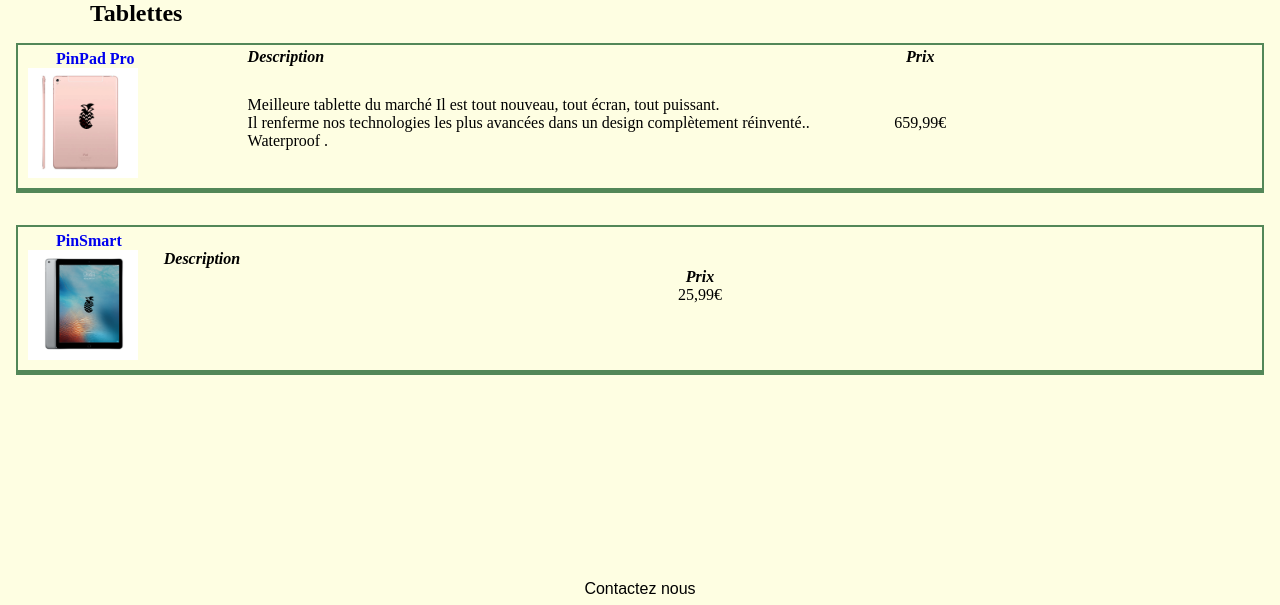
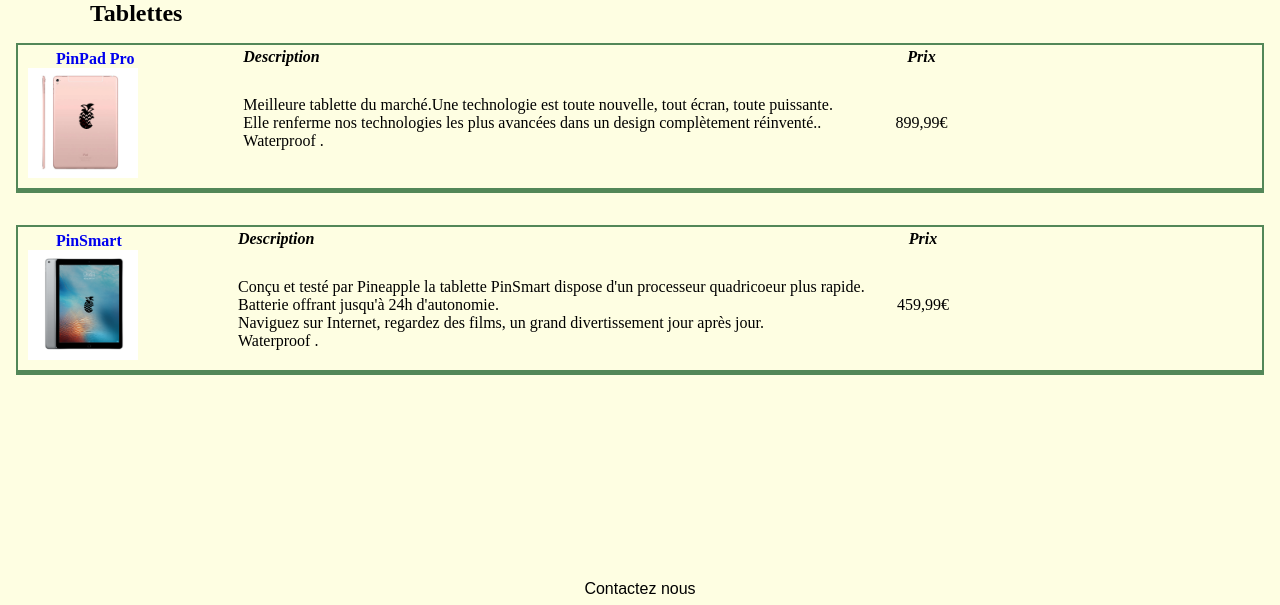
Before and after one commit to perrinesm/ProjectTW, a PHP site: page /tabTab.php in a window 1280 px wide. Shown: the part 195-800 px from the top of the page. Run offline with PHP 8.4, Linux system fonts and the light colour scheme.

Commit message:
tableau description

```diff
--- a/tabTab.php
+++ b/tabTab.php
@@ -28,17 +28,30 @@
                 </tr></thead>
                 <tbody><tr>
                     <td ><p> <img src="tabA1.png" /> </p></td>
-                    <td><p class="description"> Meilleure tablette du marché Il est tout nouveau, tout écran, tout puissant. <br >Il renferme nos technologies les plus avancées dans un design complètement réinventé.. <br >Waterproof .</p></td>
-                    <td align="center"><p> 659,99€ </p></td>
+                    <td><p class="description"> Meilleure tablette du marché.Une technologie est toute nouvelle, tout écran, toute puissante. <br >Elle renferme nos technologies les plus avancées dans un design complètement réinventé.. <br >Waterproof .</p></td>
+                    <td align="center"><p> 899,99€ </p></td>
                 </tr></tbody>
             </table>
       </div>
 
         <div class = 'product'>
-            <h4> <a href="tabA2.php"> PinSmart </a> </h4>
-            <p> <img src="tabA2.png" /> </p>
-            <p class="description"> <em><strong>Description </strong> </em><center><em><strong> Prix  </strong> </em></center></p>
-            <p><center>25,99€ </center></p>
+        <style>
+                table{
+                   border-collapse:collapse;}
+
+            </style>
+            <table width="75%">
+                <thead><tr>
+                    <th align="left"> <h4> <a href="tabA2.php"> PinSmart </a> </h4></th>
+                    <th align="left"><p class="description"><em><strong> Description </strong></em></p></th>
+                    <th align="center"><em><strong> Prix  </strong> </em></th>
+                </tr></thead>
+                <tbody><tr>
+                    <td ><p> <img src="tabA2.png" /> </p></td>
+                    <td><p class="description"> <br >Conçu et testé par Pineapple la tablette PinSmart dispose d'un processeur quadricoeur plus rapide. <br/>Batterie offrant jusqu'à 24h d'autonomie. <br >Naviguez sur Internet, regardez des films, un grand divertissement jour après jour. <br >Waterproof .</p></td>
+                    <td align="center"><p> 459,99€ </p></td>
+                </tr></tbody>
+            </table>
         </div>
 
 
```
Also changed, not shown: tabPhone.php (+10 -10 lines).
